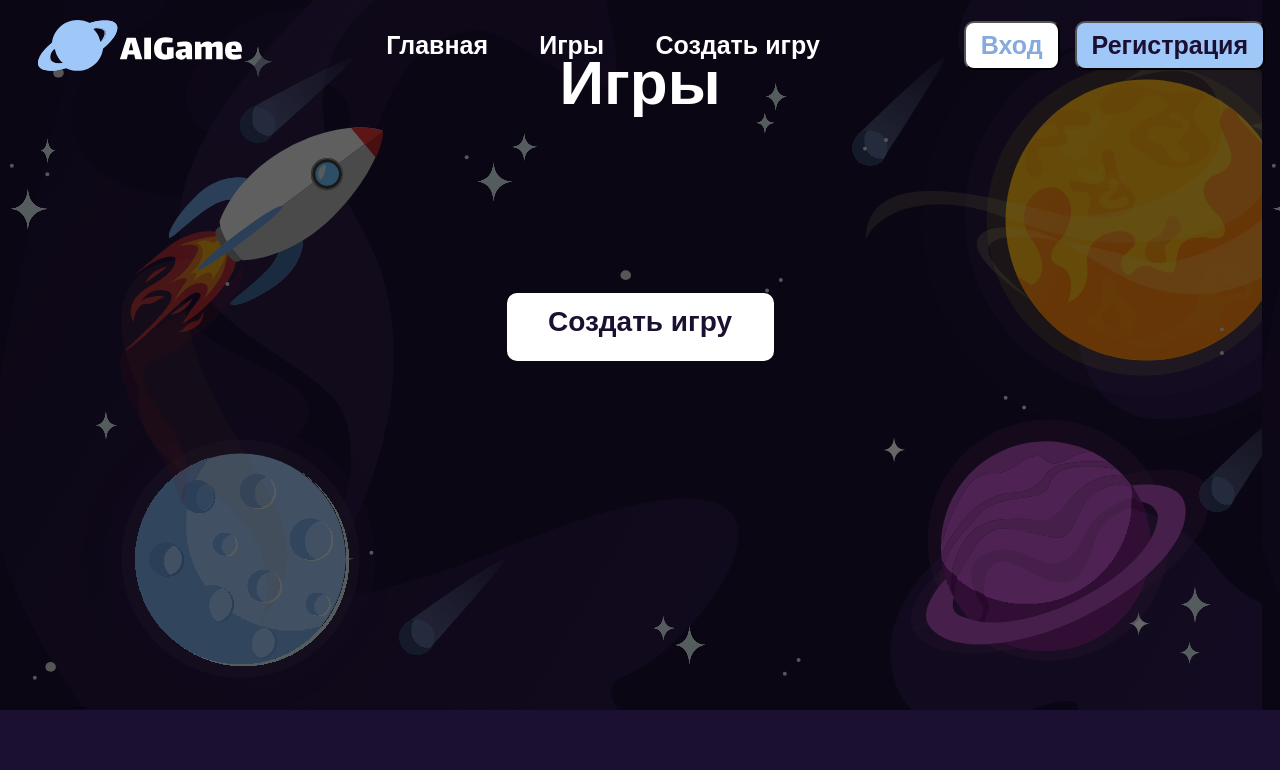
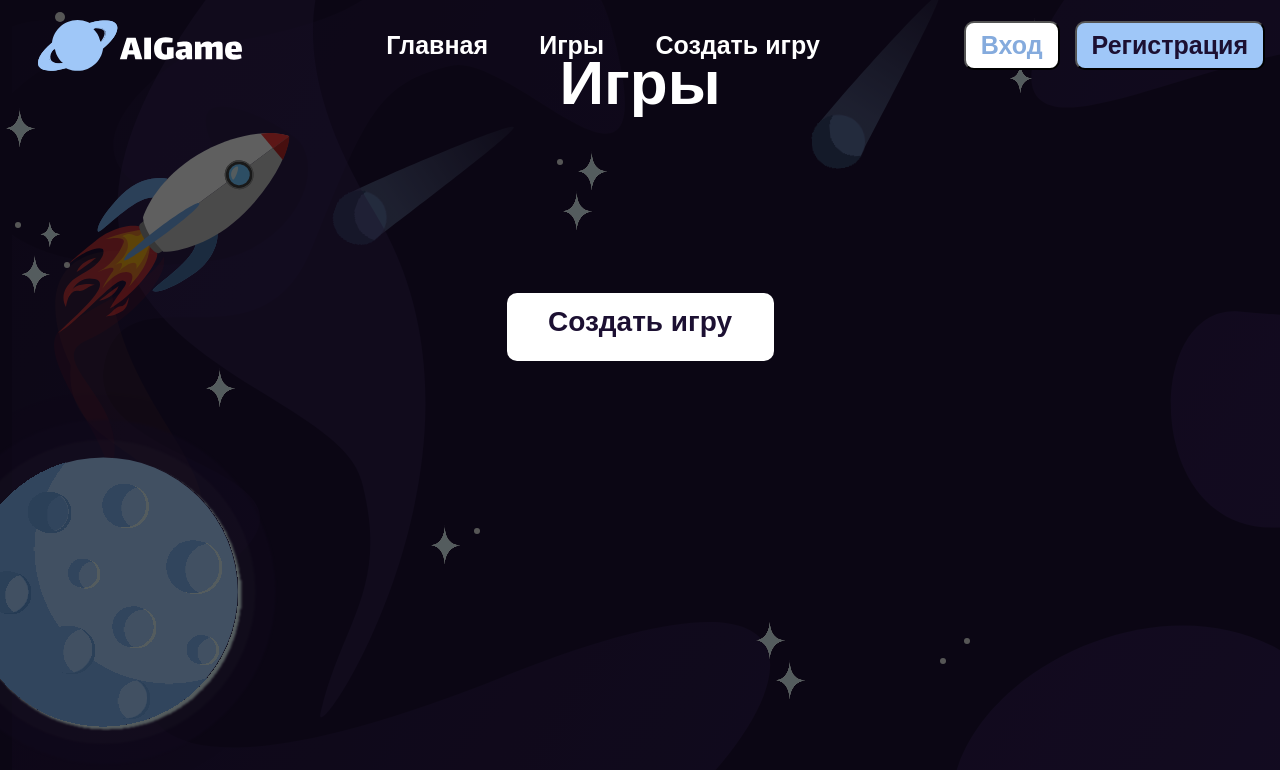
Before and after one commit to gina-frigman/aigame, a React (Create React App) app: page /games in a window 1280 px wide. Shown: the top 770 px of the page. Built offline with nearby package versions, Linux system fonts and the light colour scheme.

Commit message:
Очередной фикс багов(форма + анима)

```diff
--- a/src/components/Advantages/Advantages.css
+++ b/src/components/Advantages/Advantages.css
@@ -35,7 +35,7 @@
 	flex-direction: row;
 	justify-content: space-around;
 	position: relative;
-	width: 1440px;
+	max-width: 1440px;
 }
 
 .main__bg-adv {
--- a/src/components/CreateGame/CreateGame.css
+++ b/src/components/CreateGame/CreateGame.css
@@ -10,6 +10,10 @@
 	display: flex;
 	flex-direction: column;
 	align-items: center;
+}
+
+.create {
+	overflow: hidden;
 }
 
 .create__form {
--- a/src/components/CreateGame/CreateGame.js
+++ b/src/components/CreateGame/CreateGame.js
@@ -38,6 +38,8 @@ function CreateGame(props) {
             ...formValue,
             [name]: value
         })
+
+        console.log(name, value)
 
     }
 
@@ -271,12 +273,12 @@ function CreateGame(props) {
 
                         <div className='create__flexbox create_form-item disable-bg'>
                             <label className='create__label create__label_status' for="Приватная">
-                                <input style={{display: "none"}} className='create__input create__input_radio' id='Приватная' type='radio' name='status' value={formValue.status} onChange={handleChange} />
+                                <input style={{display: "none"}} className='create__input create__input_radio' id='Приватная' type='radio' name='status' value={'Приватная'} onChange={handleChange} />
                                 <span className="radio"></span>
                                 Приватная
                             </label>
                             <label className='create__label create__label_status' for="Публичная">
-                               <input style={{display: "none"}} className='create__input create__input_radio' id='Публичная' type='radio' name='status' value={formValue.status} onChange={handleChange} />
+                               <input style={{display: "none"}} className='create__input create__input_radio' id='Публичная' type='radio' name='status' value={'Публичная'} onChange={handleChange} />
                                <span className="radio"></span>
                                 Публичная
                             </label>
--- a/src/components/Games/Games.css
+++ b/src/components/Games/Games.css
@@ -1,13 +1,14 @@
 .games {
-    width: 100%;
-    min-height: calc(100vh - 90px);
-    background-image: url('../../images/backgroundSpace.svg');
-    background-size: contain;
+    width: 100vw;
+    max-height: 100vh;
+    overflow: hidden;
+    position: relative;
+    z-index: 100;
 }
 
 .games__container {
     width: 100%;
-    min-height: calc(100vh - 90px);
+    height: 100vh;
     background-color: rgba(0, 0, 0, .6);
     display: flex;
     flex-direction: column;
--- a/src/components/Games/Games.js
+++ b/src/components/Games/Games.js
@@ -1,13 +1,144 @@
 import { Link } from "react-router-dom";
 import Header from "../Header/Header"
 import "./Games.css"
+import "../Main/Main.css"
 import Game from "../Game/Game";
+import rocket from "../../images/Rocket.svg"
+import luna from "../../images/Luna.svg"
+import sun from "../../images/Sun.svg"
+import jupiter from "../../images/Jupiter.svg"
+import star_round from "../../images/star_round.svg"
+import star from "../../images/star.svg"
+import nebula from "../../images/nebula.svg"
+import comet from "../../images/comet.svg"
 
 function Games(props) {
     return(
         <>
-            <Header isLoggedIn={props.isLoggedIn} onLoginClick={props.onLoginClick} onRegisterClick={props.onRegisterClick} onSignOutClick={props.onSignOutClick} />
+            <div className="pos-abs">
+                <Header isLoggedIn={props.isLoggedIn} onLoginClick={props.onLoginClick} onRegisterClick={props.onRegisterClick} onSignOutClick={props.onSignOutClick} />
+            </div>
             <main className="games">
+
+            <div className='rocket'>
+                <img src={rocket} width="250px" alt=""/>
+            </div>
+            <div className='moon'>
+                <img src={luna} width="400px" alt=""/>
+            </div>
+
+            <div className='main__bg'>
+
+                    <div className='comet comet_top-center'>
+                        <img src={comet} alt=""/>
+                    </div>
+                    <div className='comet comet_top-right'>
+                        <img src={comet} alt=""/>
+                    </div>
+                    <div className='comet comet_right'>
+                        <img src={comet} width="110px" alt=""/>
+                    </div>
+                    <div className='star_round star_round-free'>
+                        <img src={star_round} width='10px' alt='' />
+                    </div>
+                    <div className='starGroup-Rocket group'>
+
+                       <div className='star_round'>
+                            <img src={star_round} alt='' />
+                        </div>
+                        <div className='star'>
+                            <img src={star} width='20px' alt='' />
+                        </div>
+                        <div className='star'>
+                            <img src={star} width='45px' alt='' />
+                        </div>
+
+                        <div className='star_round'>
+                            <img src={star_round} alt='' />
+                        </div>
+                    </div>
+
+                    <div  className='group starGroup-center '>
+                        <div className='star_round'>
+                            <img src={star_round} alt='' />
+                        </div>
+                        <div className='star'>
+                            <img src={star} alt='' />
+                        </div>
+                        <div className='star'>
+                            <img src={star} alt='' />
+                        </div>
+
+                    </div>
+
+                    <div className='starGroup-moon group'>
+                        <div className='star'>
+                            <img src={star} alt='' />
+                        </div>
+                        <div className='star_round'>
+                            <img src={star_round} alt='' />
+                        </div>
+                    </div>
+
+                    <div className='startGroup-bottom group'>
+                    <div className='star w-1px'></div>
+                        <div className='star'>
+                            <img src={star} alt='' />
+                        </div>
+                                                <div className='star'>
+                            <img src={star} alt='' />
+                        </div>
+                    </div>
+                    <div className='startGroup-top group'>
+                        <div className='star w-1px'></div>
+                        <div className='star'>
+                            <img src={star} alt='' />
+                        </div>
+                        <div className='star'>
+                            <img src={star} width="23px" alt='' />
+                        </div>
+                    </div>
+
+                    <div className='starGroup-jupiter group'>
+                        <div className='star'>
+                            <img src={star} width='30px' alt='' />
+                        </div>
+                        <div className='star'>
+                            <img src={star} width='25px' alt='' />
+                        </div>
+                        <div className='star'>
+                            <img src={star} width='20px' alt='' />
+                      </div>
+                    </div>
+
+                    <div className='starRoundGroup-moon group'>
+                        <div className='star_round'>
+                            <img src={star_round} alt='' />
+                        </div>
+                        <div className='star_round'>
+                            <img src={star_round} width='15px' alt='' />
+                        </div>
+                    </div>
+                    <div className='starRoundGroup-jupiter group'>
+                        <div className='star_round'>
+                            <img src={star_round} alt='' />
+                        </div>
+                        <div className='star_round'>
+                            <img src={star_round} alt='' />
+                        </div>
+                    </div>
+
+                    <div className='star star_rocketBottom'>
+                        <img src={star} alt='' />
+                    </div>
+                    <div className='star'>
+                        <img src={star} alt='' />
+                    </div>
+                </div>
+
+                <div className='nebula'>
+                  <img src={nebula} width="733px" alt='' />
+                </div>
                 <div className="games__container">
                     <h1 className="games__header">Игры</h1>
                     <div className="games__cards">
--- a/src/components/Main/Main.css
+++ b/src/components/Main/Main.css
@@ -19,7 +19,7 @@
 	justify-content: center;
 	align-items: center;
 	position: relative;
-	overflow: hidden;
+	/* overflow: hidden; */
 }
 
 .main__bg {
@@ -279,7 +279,7 @@
 }
 
 .main__text {
-	font-size: 33px;;
+	font-size: 43px;;
 }
 
 
```
